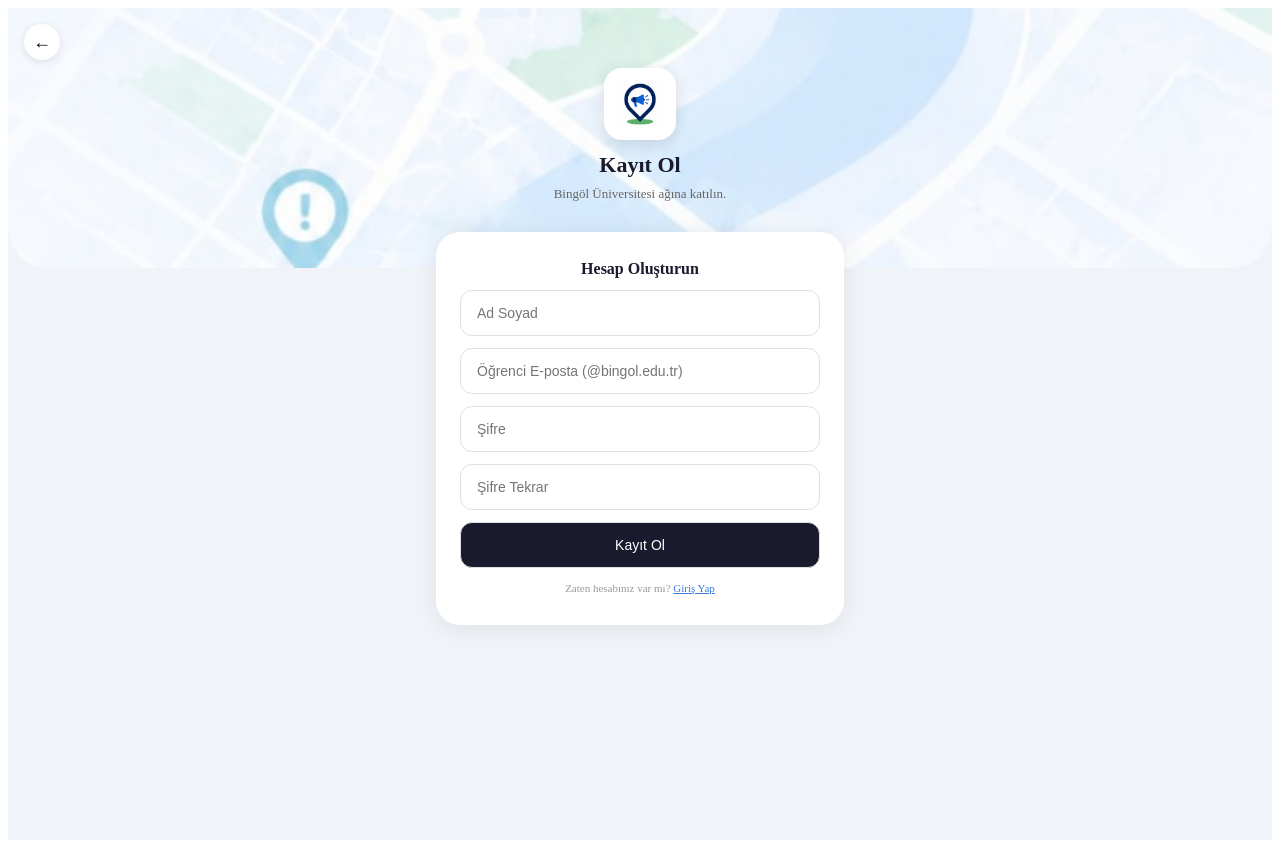
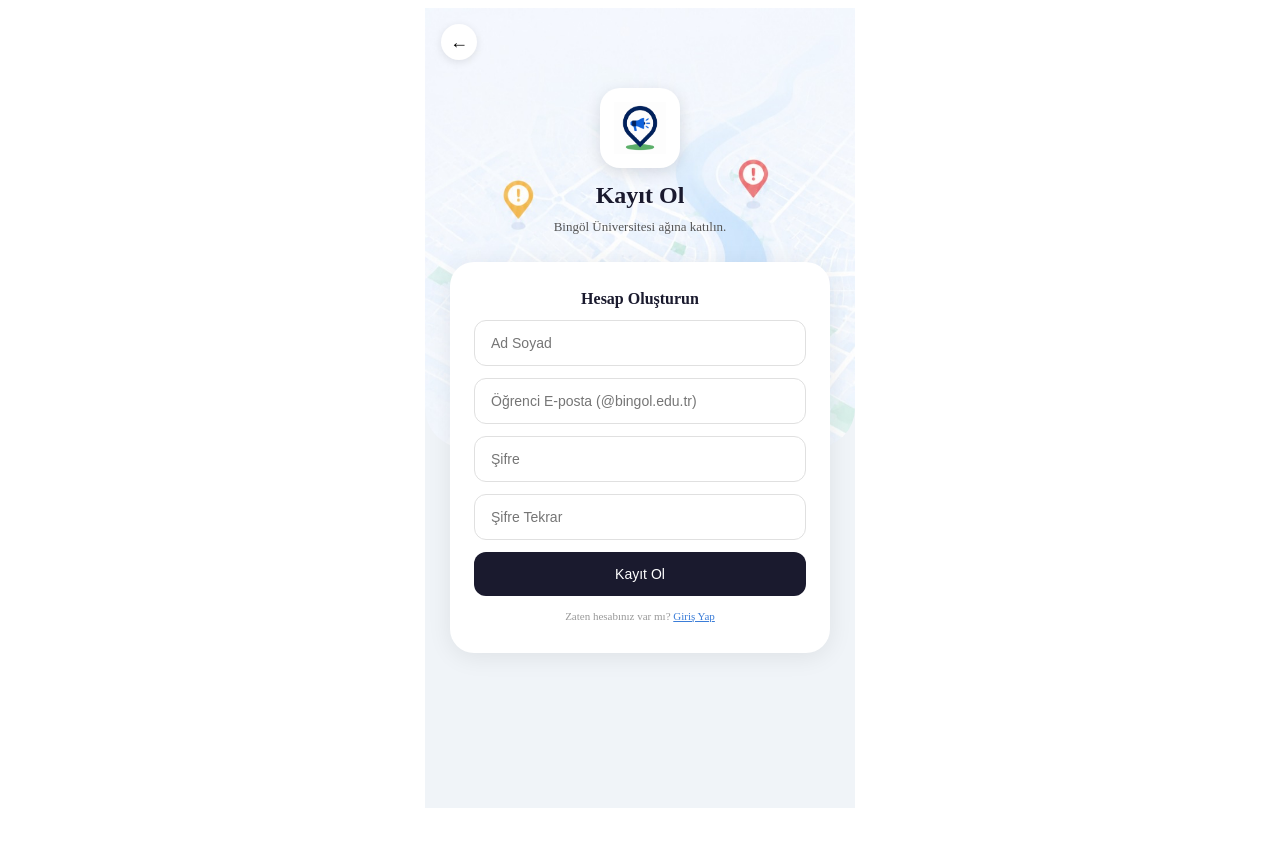
Before and after one commit to abdussamedtoprak-bs/sikayet-haritasi-mobil, an Angular app: page /register in a window 1280 px wide. After the commit the page ends 816 px from the top, so only its background shows below. Built offline with nearby package versions, Linux system fonts and the light colour scheme.

Commit message:
feat: ayarlar, bildirimler ve destek sayfalarına arkaplan.png eklendi, blur efekti ile glassmorphism tasarımı uygulandı

```diff
--- a/src/app/pages/ayarlar/ayarlar.css
+++ b/src/app/pages/ayarlar/ayarlar.css
@@ -1,11 +1,15 @@
 .ayarlar-wrapper {
   min-height: 100vh;
-  background: #f5f5f5;
+  background-image: url('/arkaplan.png');
+  background-size: cover;
+  background-position: center top;
+  background-repeat: no-repeat;
   display: flex;
   flex-direction: column;
   max-width: 430px;
   margin: 0 auto;
   width: 100%;
+  position: relative;
 }
 
 .bolum-baslik {
@@ -17,11 +21,13 @@
 }
 
 .ayar-listesi {
-  background: white;
+  background: rgba(255, 255, 255, 0.85);
   border-radius: 12px;
   margin: 0 12px;
   overflow: hidden;
   box-shadow: 0 1px 4px rgba(0,0,0,0.06);
+  backdrop-filter: blur(4px);
+  -webkit-backdrop-filter: blur(4px);
 }
 
 .ayar-satir {
@@ -48,7 +54,7 @@
   border: none;
 }
 .nav-satir:hover {
-  background: #f9f9f9;
+  background: rgba(249, 249, 249, 0.9);
 }
 
 .ayar-sol {
--- a/src/app/pages/bildirimler/bildirimler.css
+++ b/src/app/pages/bildirimler/bildirimler.css
@@ -1,6 +1,9 @@
 .bildirimler-wrapper {
   min-height: 100vh;
-  background: #f0f2f5;
+  background-image: url('/arkaplan.png');
+  background-size: cover;
+  background-position: center top;
+  background-repeat: no-repeat;
   display: flex;
   flex-direction: column;
   max-width: 430px;
@@ -8,17 +11,18 @@
   width: 100%;
 }
 
-
 .tumunu-oku-bar {
   display: flex;
   align-items: center;
   justify-content: space-between;
   padding: 10px 16px;
-  background: #e8f0fe;
+  background: rgba(232, 240, 254, 0.9);
   font-size: 13px;
   color: #1a73e8;
   margin: 12px 12px 0;
   border-radius: 12px;
+  backdrop-filter: blur(4px);
+  -webkit-backdrop-filter: blur(4px);
 }
 
 .tumunu-oku-btn {
@@ -42,12 +46,14 @@
   align-items: flex-start;
   gap: 12px;
   padding: 14px;
-  background: white;
+  background: rgba(255, 255, 255, 0.85);
   border-radius: 16px;
   cursor: pointer;
   transition: all 0.15s;
   position: relative;
   box-shadow: 0 1px 4px rgba(0,0,0,0.06);
+  backdrop-filter: blur(4px);
+  -webkit-backdrop-filter: blur(4px);
 }
 
 .bildirim-kart:hover {
@@ -56,7 +62,7 @@
 }
 
 .bildirim-kart.okunmamis {
-  background: #f0f4ff;
+  background: rgba(240, 244, 255, 0.9);
   border-left: 3px solid #1a73e8;
 }
 
--- a/src/app/pages/destek/destek.css
+++ b/src/app/pages/destek/destek.css
@@ -1,6 +1,9 @@
 .destek-wrapper {
   min-height: 100vh;
-  background: #f5f5f5;
+  background-image: url('/arkaplan.png');
+  background-size: cover;
+  background-position: center top;
+  background-repeat: no-repeat;
   display: flex;
   flex-direction: column;
   max-width: 430px;
@@ -10,9 +13,8 @@
   box-sizing: border-box;
 }
 
-/* Hero alanı */
 .hero-alan {
-  background: #e8f0fe;
+  background: rgba(232, 240, 254, 0.9);
   margin: 16px 0;
   border-radius: 16px;
   padding: 24px 20px;
@@ -21,6 +23,8 @@
   align-items: center;
   text-align: center;
   gap: 8px;
+  backdrop-filter: blur(4px);
+  -webkit-backdrop-filter: blur(4px);
 }
 
 .hero-ikon {
@@ -42,7 +46,6 @@
   line-height: 1.5;
 }
 
-/* Bölüm başlıkları */
 .bolum-baslik {
   font-size: 12px;
   font-weight: 700;
@@ -52,7 +55,6 @@
   margin: 0;
 }
 
-/* İLETİŞİM LİSTESİ - ARALARINI AÇTIK */
 .iletisim-listesi {
   display: flex;
   flex-direction: column;
@@ -64,7 +66,7 @@
   display: flex;
   align-items: center;
   gap: 14px;
-  background: white;
+  background: rgba(255, 255, 255, 0.85);
   border-radius: 14px;
   padding: 14px 18px;
   box-shadow: 0 2px 8px rgba(0,0,0,0.06);
@@ -73,10 +75,10 @@
   transition: all 0.2s;
   width: 100%;
   box-sizing: border-box;
-
   margin-bottom: 16px;
+  backdrop-filter: blur(4px);
+  -webkit-backdrop-filter: blur(4px);
 }
-
 
 .iletisim-kart:hover {
   box-shadow: 0 4px 14px rgba(0,0,0,0.12);
@@ -125,10 +127,12 @@
 }
 
 .sss-kart {
-  background: white;
+  background: rgba(255, 255, 255, 0.85);
   border-radius: 14px;
   overflow: hidden;
   box-shadow: 0 2px 8px rgba(0,0,0,0.06);
+  backdrop-filter: blur(4px);
+  -webkit-backdrop-filter: blur(4px);
 }
 
 .sss-soru {
--- a/src/app/pages/login/login.css
+++ b/src/app/pages/login/login.css
@@ -1,3 +1,9 @@
+* {
+  box-sizing: border-box;
+  margin: 0;
+  padding: 0;
+}
+
 .login-wrapper {
   min-height: 100vh;
   background: #f0f4f8;
@@ -17,11 +23,11 @@
   top: 0;
   left: 0;
   right: 0;
-  height: 260px;
+  height: 55%;
   width: 100%;
   background-image: url('/arkaplan.png');
   background-size: cover;
-  background-position: center;
+  background-position: center top;
   background-repeat: no-repeat;
   border-bottom-left-radius: 40px;
   border-bottom-right-radius: 40px;
@@ -46,43 +52,45 @@
 .logo-alan {
   position: relative;
   z-index: 1;
-  margin-top: 60px;
+  margin-top: 80px;
   display: flex;
   flex-direction: column;
   align-items: center;
+  padding: 0 20px;
 }
 
 .logo-cerceve {
-  width: 72px;
-  height: 72px;
+  width: 80px;
+  height: 80px;
   background: white;
-  border-radius: 18px;
+  border-radius: 20px;
   display: flex;
   align-items: center;
   justify-content: center;
   box-shadow: 0 4px 16px rgba(0,0,0,0.12);
-  margin-bottom: 12px;
+  margin-bottom: 14px;
 }
 
 .logo {
   width: 100%;
-  max-width: 48px;
+  max-width: 52px;
   height: auto;
   object-fit: contain;
 }
 
 .uygulama-adi {
-  font-size: 22px;
+  font-size: 24px;
   font-weight: 700;
   color: #1a1a2e;
-  margin: 0 0 6px;
+  margin: 0 0 8px;
+  text-align: center;
 }
 
 .uygulama-aciklama {
   font-size: 13px;
-  color: #666;
+  color: #555;
   text-align: center;
-  line-height: 1.5;
+  line-height: 1.6;
   margin: 0;
 }
 
@@ -92,9 +100,9 @@
   background: white;
   border-radius: 24px;
   padding: 28px 24px;
-  margin-top: 28px;
+  margin-top: 24px;
   width: 90%;
-  max-width: 360px;
+  max-width: 380px;
   box-shadow: 0 4px 24px rgba(0,0,0,0.08);
   display: flex;
   flex-direction: column;
--- a/src/app/pages/register/register.css
+++ b/src/app/pages/register/register.css
@@ -1,3 +1,9 @@
+* {
+  box-sizing: border-box;
+  margin: 0;
+  padding: 0;
+}
+
 .login-wrapper {
   min-height: 100vh;
   background: #f0f4f8;
@@ -7,88 +13,97 @@
   position: relative;
   overflow: hidden;
   padding-bottom: 2rem;
+  max-width: 430px;
+  margin: 0 auto;
+  width: 100%;
 }
 
 .harita-bg {
-
   position: absolute;
-  top: 0; left: 0; right: 0;
-  height: 260px;
+  top: 0;
+  left: 0;
+  right: 0;
+  height: 55%;
   width: 100%;
-    background-image: url('/arkaplan.png');
+  background-image: url('/arkaplan.png');
   background-size: cover;
-  background-position: center;
+  background-position: center top;
   background-repeat: no-repeat;
   border-bottom-left-radius: 40px;
   border-bottom-right-radius: 40px;
+  z-index: 0;
 }
-
 
 .geri-btn {
   position: absolute;
-  top: 16px; left: 16px;
+  top: 16px;
+  left: 16px;
   background: white;
   border: none;
   border-radius: 50%;
-  width: 36px; height: 36px;
+  width: 36px;
+  height: 36px;
   font-size: 18px;
   cursor: pointer;
-  z-index: 10;
+  z-index: 2;
   box-shadow: 0 2px 8px rgba(0,0,0,0.1);
 }
 
+.logo-alan {
+  position: relative;
+  z-index: 1;
+  margin-top: 80px;
+  display: flex;
+  flex-direction: column;
+  align-items: center;
+  padding: 0 20px;
+}
+
+.logo-cerceve {
+  width: 80px;
+  height: 80px;
+  background: white;
+  border-radius: 20px;
+  display: flex;
+  align-items: center;
+  justify-content: center;
+  box-shadow: 0 4px 16px rgba(0,0,0,0.12);
+  margin-bottom: 14px;
+}
 
 .logo {
   width: 100%;
-  max-width: 48px; /* 72px'lik çerçevenin içinde şık durması için */
+  max-width: 52px;
   height: auto;
   object-fit: contain;
 }
-/* ------------------------------------------ */
-
-.logo-alan {
-  margin-top: 60px;
-  display: flex;
-  flex-direction: column;
-  align-items: center;
-  z-index: 1;
-}
-
-.logo-cerceve {
-  width: 72px; height: 72px;
-  background: white;
-  border-radius: 18px;
-  display: flex; align-items: center; justify-content: center;
-  box-shadow: 0 4px 16px rgba(0,0,0,0.12);
-  margin-bottom: 12px;
-}
-
-.logo-ikon { font-size: 36px; }
 
 .uygulama-adi {
-  font-size: 22px;
+  font-size: 24px;
   font-weight: 700;
   color: #1a1a2e;
-  margin: 0 0 6px;
+  margin: 0 0 8px;
+  text-align: center;
 }
 
 .uygulama-aciklama {
   font-size: 13px;
-  color: #666;
+  color: #555;
   text-align: center;
-  line-height: 1.5;
+  line-height: 1.6;
   margin: 0;
 }
 
 .giris-kart {
+  position: relative;
+  z-index: 1;
   background: white;
   border-radius: 24px;
   padding: 28px 24px;
-  margin-top: 28px;
+  margin-top: 24px;
   width: 90%;
-  max-width: 360px;
+  max-width: 380px;
   box-shadow: 0 4px 24px rgba(0,0,0,0.08);
-  z-index: 1;
   display: flex;
   flex-direction: column;
   gap: 12px;
@@ -102,56 +117,23 @@
   text-align: center;
 }
 
-.kart-aciklama {
-  font-size: 12px;
-  color: #888;
-  text-align: center;
-  margin: 0;
-}
-
 .outlook-btn {
   display: flex;
   align-items: center;
   justify-content: center;
   gap: 10px;
-  background: white;
-  border: 1.5px solid #e0e0e0;
+  background: #1a1a2e;
+  border: none;
   border-radius: 12px;
   padding: 14px;
   font-size: 14px;
   font-weight: 500;
   cursor: pointer;
   transition: background 0.2s;
-  color: #1a1a2e;
+  color: white;
+  width: 100%;
 }
-.outlook-btn:hover { background: #f5f5f5; }
-
-.outlook-ikon { font-size: 20px; }
-
-.ayirac {
-  height: 1px;
-  background: #f0f0f0;
-  margin: 4px 0;
-}
-
-.yonetici-btn {
-  display: flex;
-  align-items: center;
-  gap: 10px;
-  background: white;
-  border: 1.5px solid #e0e0e0;
-  border-radius: 12px;
-  padding: 14px;
-  font-size: 14px;
-  font-weight: 500;
-  cursor: pointer;
-  width: 100%;
-  color: #1a1a2e;
-  transition: background 0.2s;
-}
-.yonetici-btn:hover { background: #f5f5f5; }
-.yonetici-ikon { font-size: 20px; }
-.ok { margin-left: auto; font-size: 18px; color: #aaa; }
+.outlook-btn:hover { background: #2d2d4e; }
 
 .alt-metin {
   font-size: 11px;
@@ -180,10 +162,3 @@
   text-align: center;
   margin: 0;
 }
-
-.test-bilgi {
-  background: #fff8e1;
-  border-radius: 8px;
-  padding: 8px;
-  color: #888 !important;
-}
```
